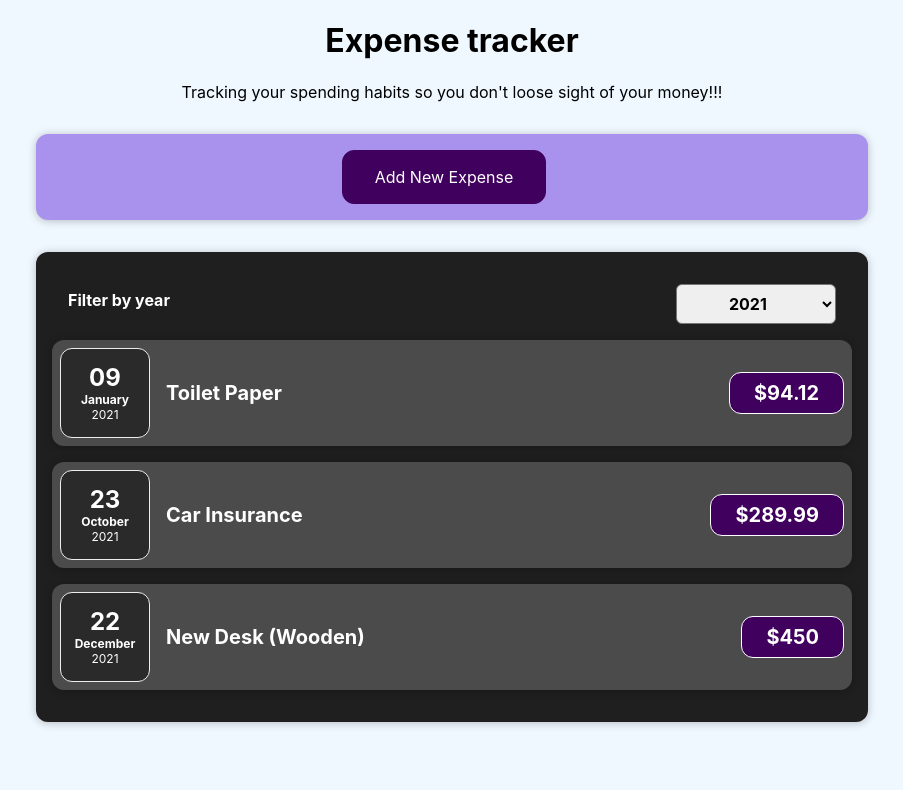
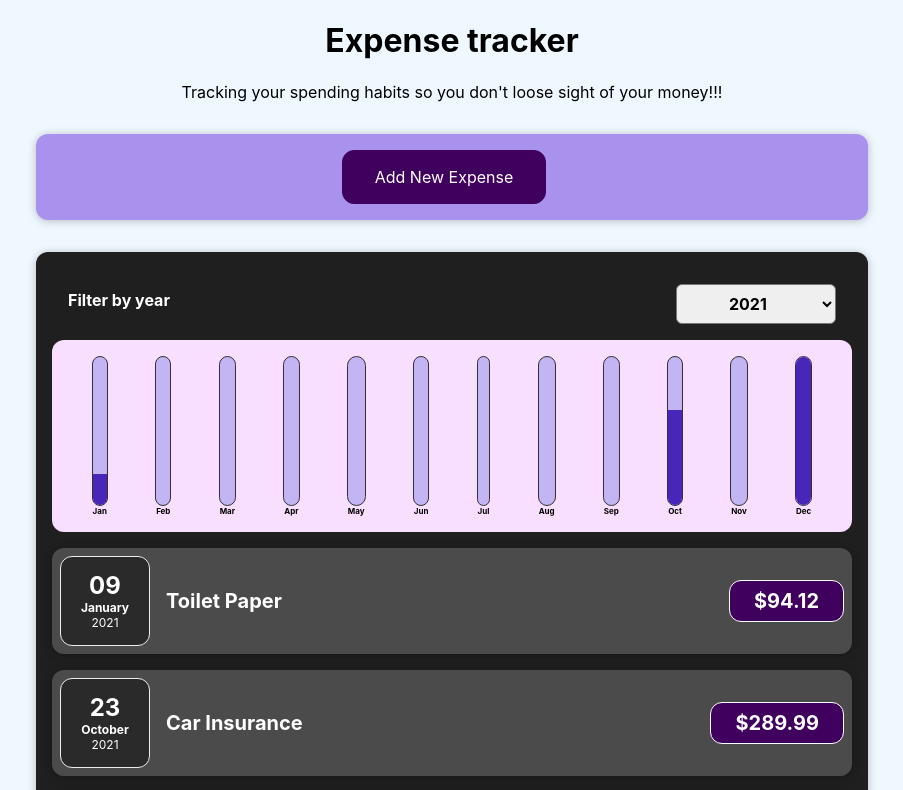
Before and after one commit to Alan114/expense-tracker, a React (Create React App) app: page / in a window 1280 px wide. Shown: the top 790 px of the page, without its empty margins (188-1091 px from the left). Built offline with nearby package versions, Linux system fonts and the light colour scheme.

Commit message:
added a chartbar and finishing touches

```diff
--- /dev/null
+++ b/src/components/Chart/Chart.css
@@ -0,0 +1,9 @@
+.chart {
+  padding: 1rem;
+  border-radius: 12px;
+  background-color: #f8dfff;
+  text-align: center;
+  display: flex;
+  justify-content: space-around;
+  height: 10rem;
+}
--- /dev/null
+++ b/src/components/Chart/Chart.js
@@ -0,0 +1,25 @@
+import React from "react";
+import ChartBar from "./ChartBar";
+import "./Chart.css";
+
+const Chart = props => {
+  const dataPointValues = props.dataPoints.map(dataPoint => dataPoint.value);
+  const totalMaximum = Math.max(...dataPointValues);
+
+  return (
+    <div className="chart">
+      {props.dataPoints.map(dataPoint => {
+        return (
+          <ChartBar
+            key={dataPoint.label}
+            value={dataPoint.value}
+            maxValue={totalMaximum}
+            label={dataPoint.label}
+          />
+        );
+      })}
+    </div>
+  );
+};
+
+export default Chart;
--- /dev/null
+++ b/src/components/Chart/ChartBar.css
@@ -0,0 +1,30 @@
+.chart-bar {
+  height: 100%;
+  display: flex;
+  flex-direction: column;
+  align-items: center;
+}
+
+.chart-bar__inner {
+  height: 100%;
+  width: 100%;
+  border: 1px solid #313131;
+  border-radius: 12px;
+  background-color: #c3b4f3;
+  overflow: hidden;
+  display: flex;
+  flex-direction: column;
+  justify-content: flex-end;
+}
+
+.chart-bar__fill {
+  background-color: #4826b9;
+  width: 100%;
+  transition: all 0.3s ease-out;
+}
+
+.chart-bar__label {
+  font-weight: bold;
+  font-size: 0.5rem;
+  text-align: center;
+}
--- /dev/null
+++ b/src/components/Chart/ChartBar.js
@@ -0,0 +1,22 @@
+import React from "react";
+import "./ChartBar.css";
+
+const ChartBar = props => {
+  let barFillHeight = "0%";
+  if (props.maxValue > 0) {
+    barFillHeight = Math.round((props.value / props.maxValue) * 100) + "%";
+  }
+  return (
+    <div className="chart-bar">
+      <div className="chart-bar__inner">
+        <div
+          className="chart-bar__fill"
+          style={{ height: barFillHeight }}
+        ></div>
+      </div>
+      <div className="chart-bar__label">{props.label}</div>
+    </div>
+  );
+};
+
+export default ChartBar;
--- a/src/components/Expenses/Expenses.js
+++ b/src/components/Expenses/Expenses.js
@@ -1,6 +1,7 @@
 import React, { useState } from "react";
 import Card from "../UI/Card";
 import "./Expenses.css";
+import ExpensesChart from "./ExpensesChart";
 import ExpensesFilter from "./ExpensesFilter";
 import ExpensesList from "./ExpensesList";
 
@@ -21,6 +22,7 @@
           selected={filterYear}
           filterChange={handleFilterChange}
         />
+        <ExpensesChart expenses={filteredExpenses} />
         <ExpensesList filteredExpenses={filteredExpenses} />
       </Card>
     </div>
--- /dev/null
+++ b/src/components/Expenses/ExpensesChart.js
@@ -0,0 +1,27 @@
+import React from "react";
+import Chart from "../Chart/Chart";
+
+const ExpensesChart = props => {
+  const chartDataPoints = [
+    { label: "Jan", value: 0 },
+    { label: "Feb", value: 0 },
+    { label: "Mar", value: 0 },
+    { label: "Apr", value: 0 },
+    { label: "May", value: 0 },
+    { label: "Jun", value: 0 },
+    { label: "Jul", value: 0 },
+    { label: "Aug", value: 0 },
+    { label: "Sep", value: 0 },
+    { label: "Oct", value: 0 },
+    { label: "Nov", value: 0 },
+    { label: "Dec", value: 0 },
+  ];
+
+  for (const expense of props.expenses) {
+    const expenseMonth = expense.date.getMonth();
+    chartDataPoints[expenseMonth].value += expense.amount;
+  }
+  return <Chart dataPoints={chartDataPoints} />;
+};
+
+export default ExpensesChart;
--- a/src/components/NewExpense/ExpenseForm.js
+++ b/src/components/NewExpense/ExpenseForm.js
@@ -22,7 +22,7 @@
     e.preventDefault();
     const expenseData = {
       title: enteredTitle,
-      amount: enteredAmount,
+      amount: +enteredAmount,
       date: new Date(enteredDate),
     };
 
```
